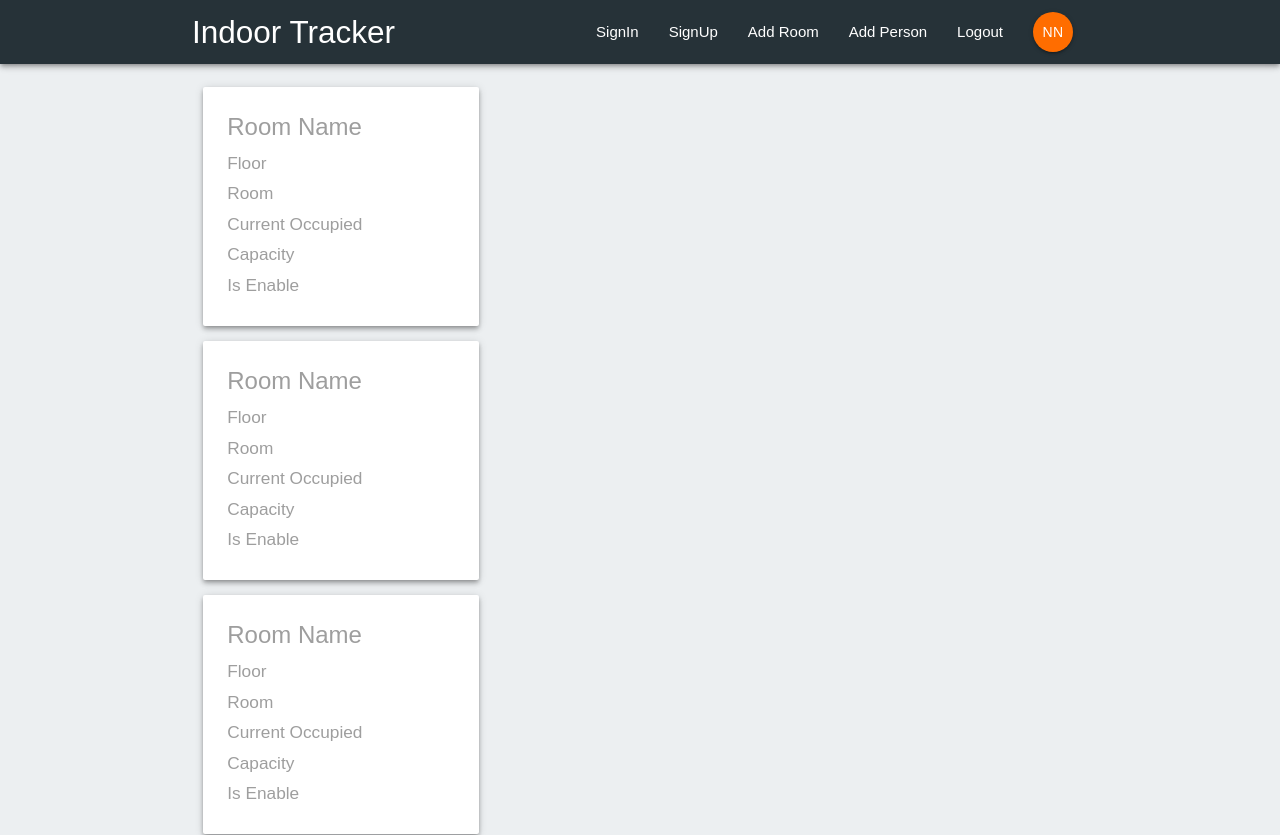
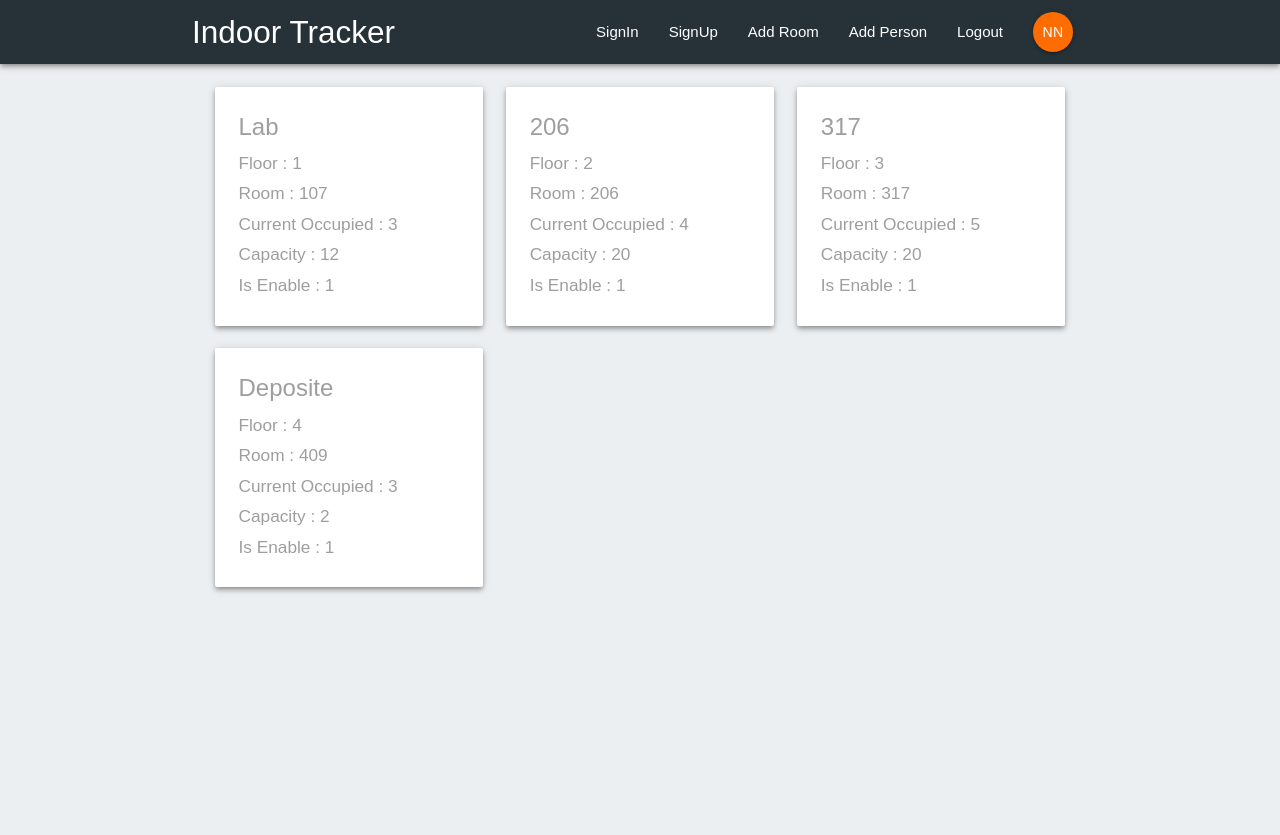
Before and after one commit to alireza-87/indoor-tracker-dashboard, a React (Create React App) app: page / in a window 1280 px wide. Shown: the top 835 px of the page. After the commit the page ends 800 px from the top, so only its background shows below. Built offline with nearby package versions, Linux system fonts and the light colour scheme.

Commit message:
add code for redux

```diff
--- a/src/components/dashboard/Dashboard.js
+++ b/src/components/dashboard/Dashboard.js
@@ -1,12 +1,15 @@
 import React,{ Component } from 'react'
 import RoomList from '../room/RoomList'
+import {connect} from 'react-redux'
+
 class Dashboard extends Component{
     render(){
+        const { rooms }=this.props
         return(
             <div className="dashboard container">
                 <div className="row">
-                    <div className="col s12 m6 l4">
-                        <RoomList/>
+                    <div className="col">
+                        <RoomList rooms={rooms}/>
                     </div>
                 </div>
             </div>
@@ -14,4 +17,12 @@ class Dashboard extends Component{
     }
 }
 
-export default Dashboard
+const mapStateToProps = (state) =>{
+    return(
+        {
+            rooms:state.room.room
+        }
+    )
+}
+
+export default connect(mapStateToProps)(Dashboard)
--- a/src/components/room/RoomList.js
+++ b/src/components/room/RoomList.js
@@ -1,13 +1,14 @@
 import React from 'react'
 import RoomSummery from './RoomSummery'
 
-const RoomList = () => {
+const RoomList = ({rooms}) => {
     return(
         <div className="room-List section">
-            <RoomSummery/>
-            <RoomSummery/>
-            <RoomSummery/>
-            <RoomSummery/>
+            {
+                rooms && rooms.map(room => {
+                    return(<RoomSummery room={room} key={room.id} />)
+                })
+            }
         </div>
     )
 }
--- a/src/components/room/RoomSummery.js
+++ b/src/components/room/RoomSummery.js
@@ -1,18 +1,20 @@
 import React from 'react'
 
-const RoomSummery = () => {
+const RoomSummery = ({room}) => {
     return(
+        <div className="col s12 m6 l4">
         <div className="card z-depth-2 room-summery">
             <div className="card-content grey-text text-darker-3">
                 <span className="card-title">
-                    Room Name
+                    {room.name}
                 </span>
-                <h6>Floor</h6>
-                <h6>Room</h6>
-                <h6>Current Occupied</h6>
-                <h6>Capacity</h6>
-                <h6>Is Enable</h6>
+                <h6>Floor : {room.floor}</h6>
+                <h6>Room :  {room.room}</h6>
+                <h6>Current Occupied : {room.occupied}</h6>
+                <h6>Capacity : {room.capacity}</h6>
+                <h6>Is Enable :  {room.isenable}</h6>
             </div>
+        </div>
         </div>
     )
 }
--- a/src/store/reducers/roomReducer.js
+++ b/src/store/reducers/roomReducer.js
@@ -1,9 +1,9 @@
 const initState={
-    rooms:[
-        {id:'1',name:'Lab',floor:'1',room:'107',capacity:'12',sensorid:'1111222-333444'},
-        {id:'2',name:'206',floor:'2',room:'206',capacity:'20',sensorid:'1111333-333444'},
-        {id:'3',name:'317',floor:'3',room:'317',capacity:'20',sensorid:'1111444-333444'},
-        {id:'4',name:'Deposite',floor:'4',room:'409',capacity:'2',sensorid:'1111555-333444'}
+    room:[
+        {id:'1',name:'Lab',floor:'1',room:'107',capacity:'12',occupied:'3',isenable:'1',sensorid:'1111222-333444'},
+        {id:'2',name:'206',floor:'2',room:'206',capacity:'20',occupied:'4',isenable:'1',sensorid:'1111333-333444'},
+        {id:'3',name:'317',floor:'3',room:'317',capacity:'20',occupied:'5',isenable:'1',sensorid:'1111444-333444'},
+        {id:'4',name:'Deposite',floor:'4',room:'409',capacity:'2',occupied:'3',isenable:'1',sensorid:'1111555-333444'}
     ]
 }
 const roomReducer = (state = initState , action) =>{
```
